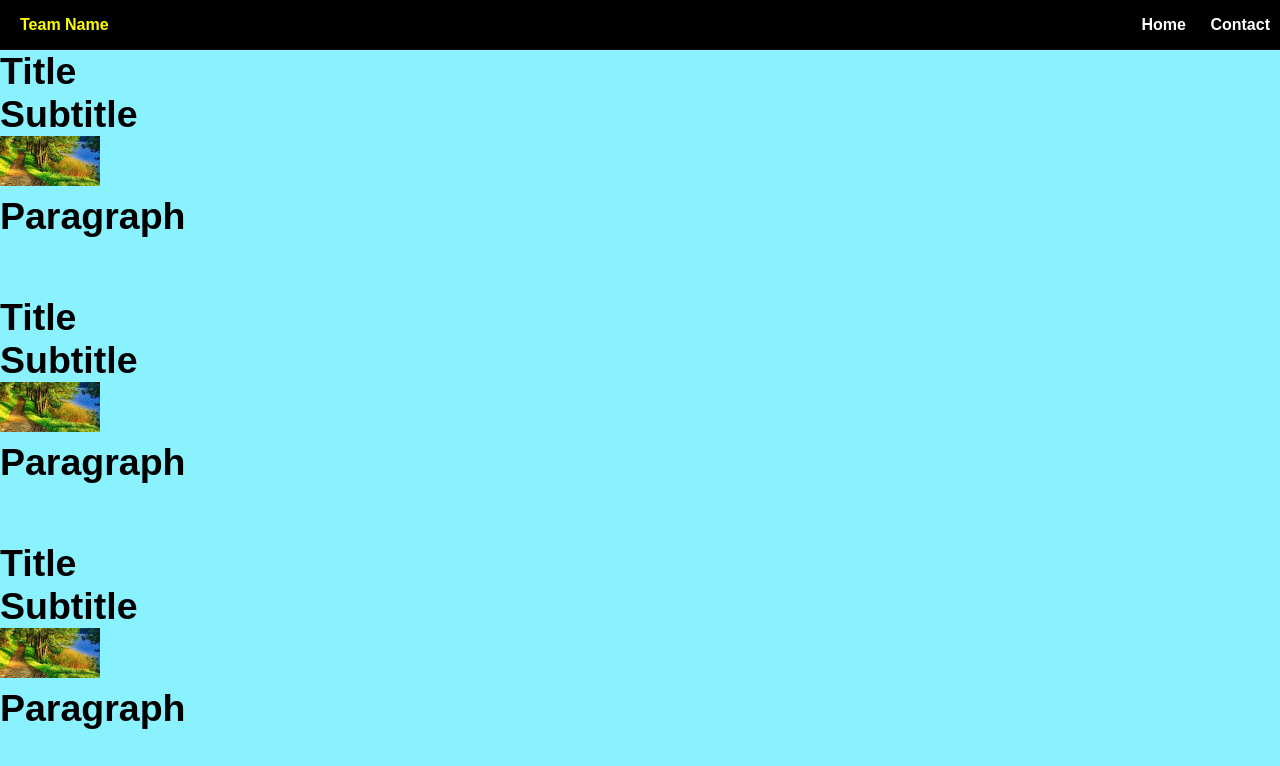
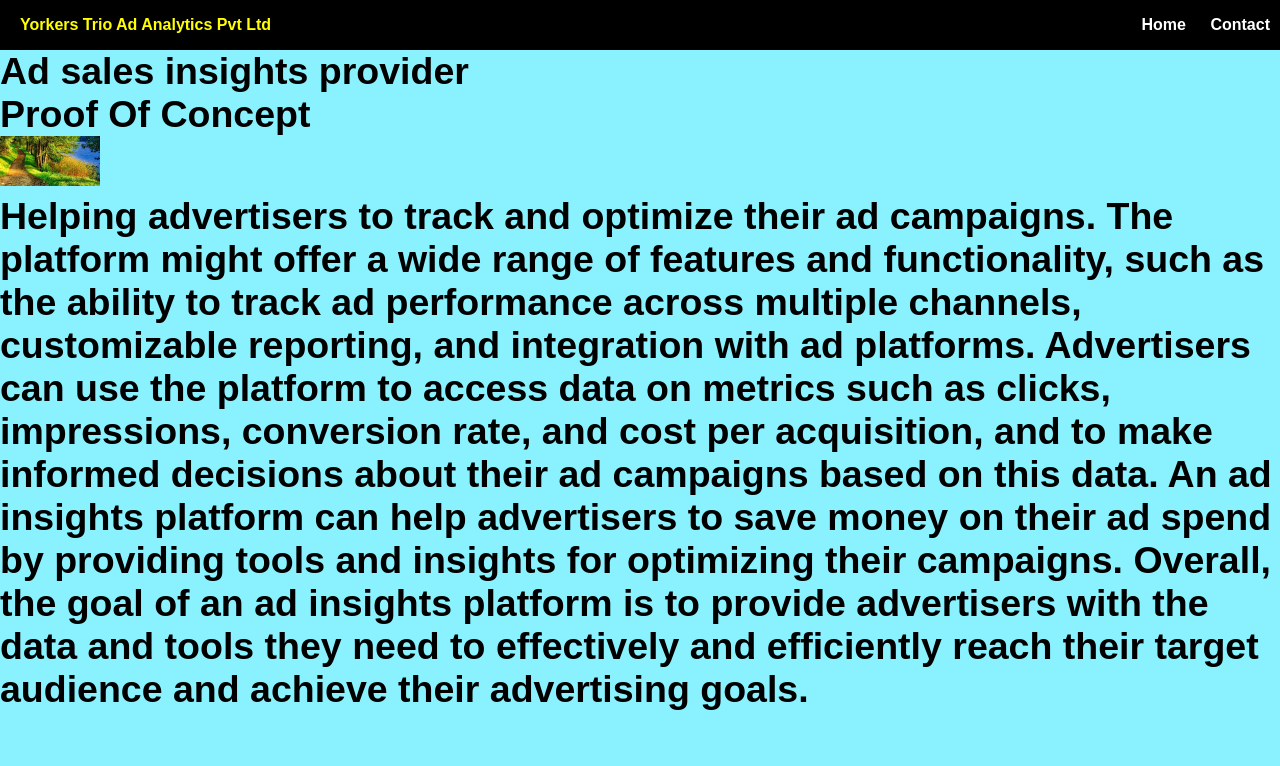
Before and after one commit to ELANGO651/Yorkers-Trio, a plain HTML site: page index.html in a window 1280 px wide. Shown: the top 766 px of the page. Drawn offline with Linux system fonts and the light colour scheme.

Commit message:
Update index.html

```diff
--- a/index.html
+++ b/index.html
@@ -13,7 +13,7 @@
 
 <body>
     <nav class="nav">
-        <span>Team Name</span>
+        <span>Yorkers Trio Ad Analytics Pvt Ltd</span>
 
         <ul>
             <li><a href="#Home">Home</a></li>
@@ -32,13 +32,13 @@
  <!========CONTENT==========>
  <div class="content">
  <h2>
-    Title
+    Ad sales insights provider
     <br>
-    Subtitle
+    Proof Of Concept
     <br>
     <img src="Assets/images/img3.jpg" alt="img"  width="100" height="50">
     <p>
-        Paragraph
+        Helping advertisers to track and optimize their ad campaigns. The platform might offer a wide range of features and functionality, such as the ability to track ad performance across multiple channels, customizable reporting, and integration with ad platforms. Advertisers can use the platform to access data on metrics such as clicks, impressions, conversion rate, and cost per acquisition, and to make informed decisions about their ad campaigns based on this data. An ad insights platform can help advertisers to save money on their ad spend by providing tools and insights for optimizing their campaigns. Overall, the goal of an ad insights platform is to provide advertisers with the data and tools they need to effectively and efficiently reach their target audience and achieve their advertising goals.
     </p>
 </h2>
 <br>
```
